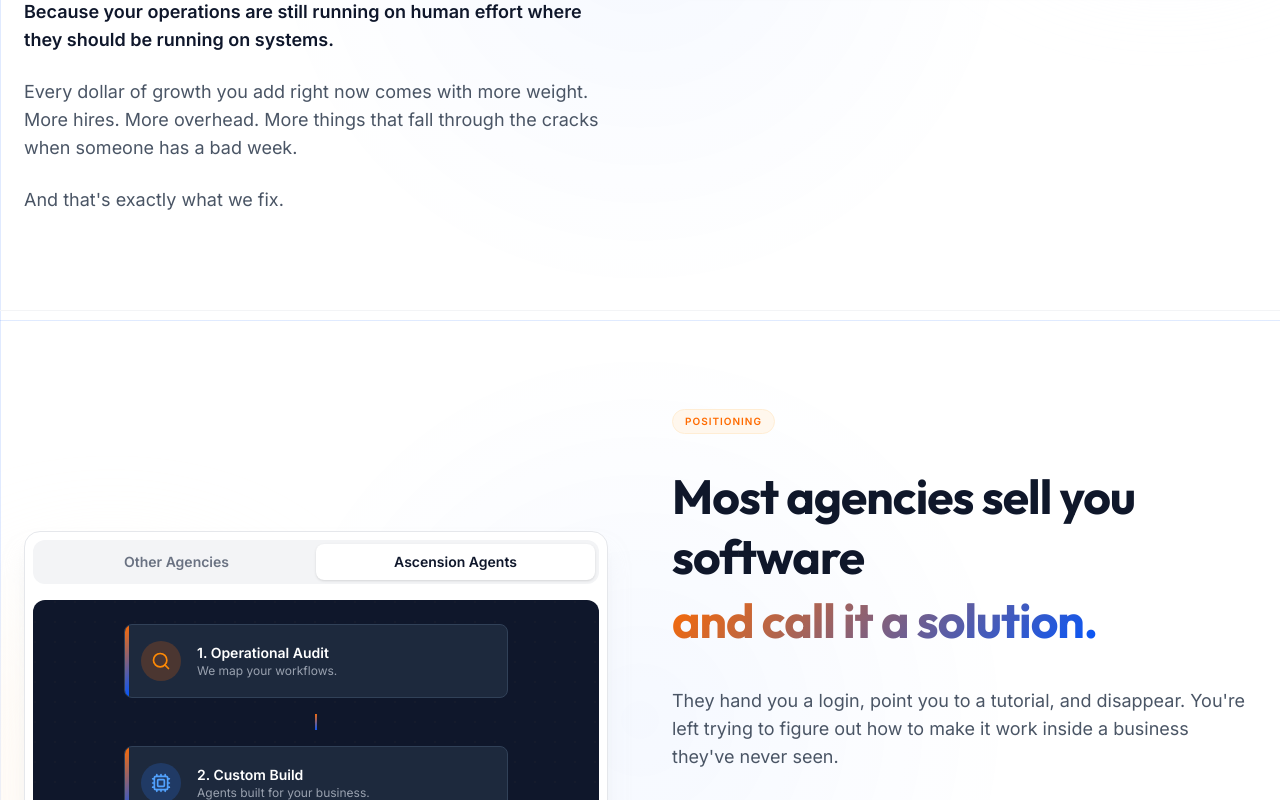
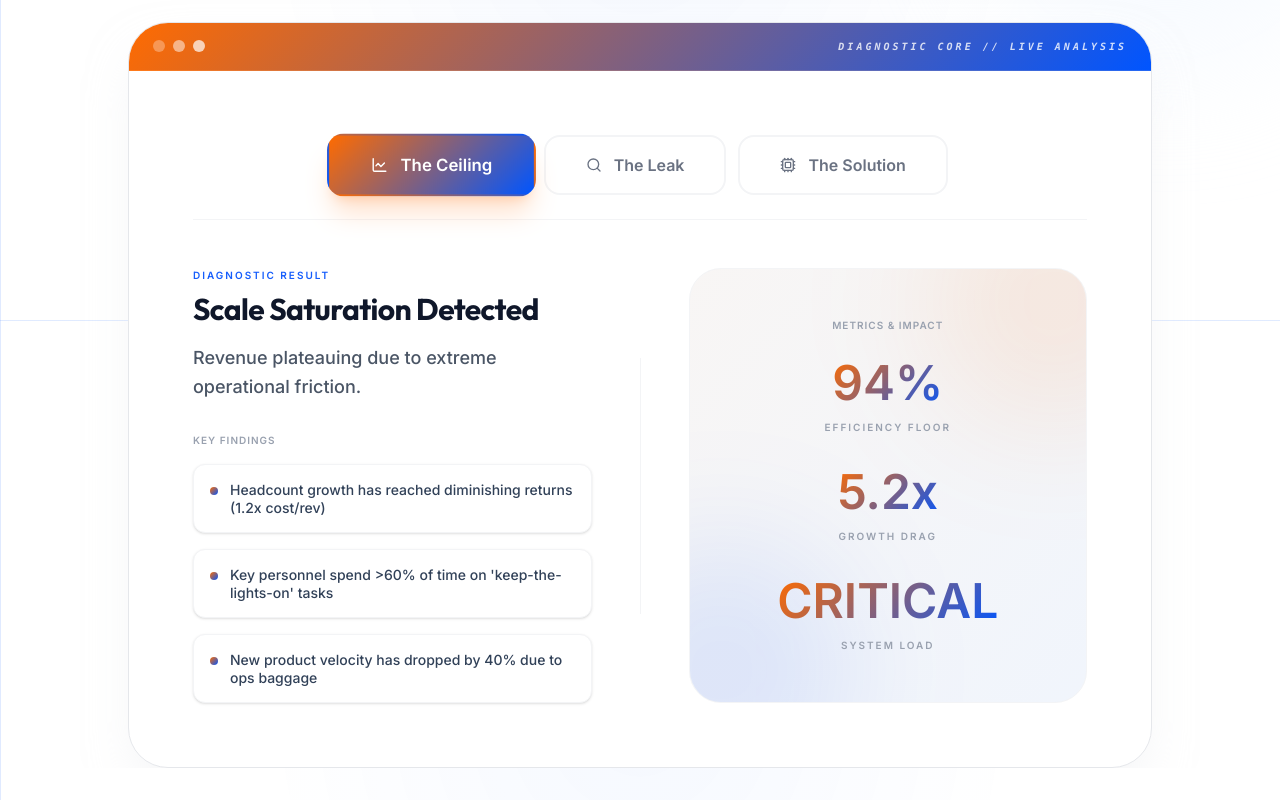
Before and after one commit to Abecks77/Ascension-Agents-, a React (Vite) app: page / in a window 1280 px wide. Shown: the part 2080-2880 px from the top of the page. Built offline with nearby package versions, Linux system fonts and the light colour scheme.

Commit message:
feat(sections): Enhance "Who This Is For" section details
Adds detailed statistics and descriptive bullet points to the "The Ceiling" and "The Leak" tabs, providing clearer insights into operational bottlenecks and revenue leakage.

```diff
--- a/src/Sections.tsx
+++ b/src/Sections.tsx
@@ -24,9 +24,54 @@
 export const WhoThisIsFor = () => {
   const [activeTab, setActiveTab] = React.useState(0);
   const tabs = [
-    { label: "The Ceiling", icon: <LineChart className="w-4 h-4" />, data: "Revenue plateauing due to operational bottlenecks." },
-    { label: "The Leak", icon: <Search className="w-4 h-4" />, data: "30% of leads lost due to delayed follow-ups." },
-    { label: "The Solution", icon: <Cpu className="w-4 h-4" />, data: "Automated agent systems handling 80% of manual tasks." }
+    {
+      label: "The Ceiling",
+      icon: <LineChart className="w-4 h-4" />,
+      title: "Scale Saturation Detected",
+      data: "Revenue plateauing due to extreme operational friction.",
+      stats: [
+        { label: "Efficiency Floor", value: "94%", color: "text-red-500" },
+        { label: "Growth Drag", value: "5.2x", color: "text-orange-600" },
+        { label: "System Load", value: "CRITICAL", color: "text-red-600" }
+      ],
+      details: [
+        "Headcount growth has reached diminishing returns (1.2x cost/rev)",
+        "Key personnel spend >60% of time on 'keep-the-lights-on' tasks",
+        "New product velocity has dropped by 40% due to ops baggage"
+      ]
+    },
+    {
+      label: "The Leak",
+      icon: <Search className="w-4 h-4" />,
+      title: "Revenue Leakage Analysis",
+      data: "Significant capital loss identified in the sales pipeline.",
+      stats: [
+        { label: "Lost Opportunity", value: "$42k/mo", color: "text-red-600" },
+        { label: "Response Delay", value: "6.2 hrs", color: "text-orange-600" },
+        { label: "Lead Drop-off", value: "34%", color: "text-slate-900" }
+      ],
+      details: [
+        "Inbound leads are ghosting due to inconsistent follow-up speed",
+        "Zero automated nurturing is happening after the 48-hour mark",
+        "CRM data integrity is below 60% due to manual entry errors"
+      ]
+    },
+    {
+      label: "The Solution",
+      icon: <Cpu className="w-4 h-4" />,
+      title: "Agentic Infrastructure Blueprint",
+      data: "Deploying autonomous systems for immediate operational lift.",
+      stats: [
+        { label: "Time Recovered", value: "25 hrs/wk", color: "text-blue-600" },
+        { label: "Scale Factor", value: "10x", color: "text-emerald-600" },
+        { label: "ROI Target", value: "480%", color: "text-blue-600" }
+      ],
+      details: [
+        "Automated lead enrichment & routing (0.2s latency)",
+        "Self-managing follow-up sequences based on intent signals",
+        "Live dashboard reporting generated by analytics agents"
+      ]
+    }
   ];
 
   return (
@@ -37,8 +82,8 @@
       </div>
 
       <div className="max-w-7xl mx-auto px-4 sm:px-6 relative z-10 w-full overflow-hidden">
-        <div className="grid lg:grid-cols-2 gap-12 lg:gap-16 items-center w-full">
-          <FadeIn>
+        <div className="flex flex-col items-center gap-12 lg:gap-16 w-full">
+          <FadeIn className="text-center max-w-4xl mx-auto">
             <div className="inline-flex items-center gap-2 px-3 py-1 rounded-full bg-blue-50 border border-blue-100 text-[10px] font-bold text-blue-600 uppercase tracking-widest mb-8">Who This Is For</div>
             <h2 className="text-2xl sm:text-4xl md:text-5xl font-bold mb-8 text-slate-900 leading-tight break-words text-balance pb-1">You don't have a growth problem. <span className="text-gradient">You have a leverage problem.</span></h2>
             <div className="space-y-6 text-lg text-gray-600 break-words">
@@ -51,39 +96,86 @@
             </div>
           </FadeIn>
 
-          <FadeIn delay={0.2}>
-            <div className="bg-white rounded-2xl border border-gray-200 shadow-xl shadow-gray-200/50 overflow-hidden">
-              <div className="bg-gradient-brand px-4 py-3 flex items-center justify-between border-b border-transparent">
+          <FadeIn delay={0.2} className="w-full max-w-5xl mx-auto">
+            <div className="bg-white rounded-[2.5rem] border border-gray-200 shadow-2xl shadow-gray-200/50 overflow-hidden">
+              <div className="bg-gradient-brand px-6 py-4 flex items-center justify-between border-b border-white/10">
                 <div className="flex items-center gap-2">
-                  <div className="w-3 h-3 rounded-full bg-white/20" />
-                  <div className="w-3 h-3 rounded-full bg-white/40" />
-                  <div className="w-3 h-3 rounded-full bg-white/60" />
+                  <div className="w-3 h-3 rounded-full bg-white/30" />
+                  <div className="w-3 h-3 rounded-full bg-white/50" />
+                  <div className="w-3 h-3 rounded-full bg-white/70" />
                 </div>
-                <div className="text-xs font-mono text-white/90 font-medium">operational_analysis.exe</div>
+                <div className="text-[10px] font-mono text-white/80 font-bold tracking-[0.3em] uppercase italic">Diagnostic Core // Live Analysis</div>
               </div>
-              <div className="p-4 md:p-6">
-                <div className="flex gap-2 mb-6 border-b border-gray-100 pb-2 overflow-x-auto hide-scrollbar">
+              <div className="p-6 sm:p-10 md:p-16">
+                <div className="flex flex-wrap gap-3 mb-12 border-b border-gray-100 pb-6 justify-center">
                   {tabs.map((tab, i) => (
                     <button
                       key={i}
                       onClick={() => setActiveTab(i)}
-                      className={`flex items-center gap-2 px-3 md:px-4 py-2 rounded-lg text-sm font-medium transition-colors whitespace-nowrap shrink-0 ${activeTab === i ? 'bg-blue-50 text-blue-600' : 'text-gray-500 hover:bg-gray-50'}`}
+                      className={`flex items-center gap-3 px-6 md:px-10 py-4 rounded-2xl text-base font-bold transition-all whitespace-nowrap shrink-0 border-2 ${activeTab === i ? 'bg-gradient-brand border-transparent text-white shadow-xl shadow-orange-500/20 scale-105' : 'bg-white border-gray-100 text-gray-500 hover:border-gray-300 hover:bg-gray-50'}`}
                     >
                       {tab.icon}
                       {tab.label}
                     </button>
                   ))}
                 </div>
-                <div className="bg-gray-50 rounded-xl p-4 md:p-6 min-h-[150px] flex items-center justify-center border border-gray-100">
+
+                <AnimatePresence mode="wait">
                   <motion.div
                     key={activeTab}
-                    initial={{ opacity: 0, y: 10 }}
-                    animate={{ opacity: 1, y: 0 }}
-                    className="text-center"
+                    initial={{ opacity: 0, x: 20 }}
+                    animate={{ opacity: 1, x: 0 }}
+                    exit={{ opacity: 0, x: -20 }}
+                    transition={{ duration: 0.3 }}
+                    className="grid lg:grid-cols-[1fr_auto_1fr] gap-12 items-center"
                   >
-                    <p className="text-lg font-medium text-slate-700">{tabs[activeTab].data}</p>
+                    <div className="space-y-8">
+                      <div>
+                        <div className="text-[10px] font-bold text-blue-600 uppercase tracking-[0.2em] mb-2">Diagnostic Result</div>
+                        <h3 className="text-3xl font-bold text-slate-900 mb-4">{tabs[activeTab].title}</h3>
+                        <p className="text-lg text-gray-600 leading-relaxed font-medium">{tabs[activeTab].data}</p>
+                      </div>
+
+                      <div className="space-y-4">
+                        <div className="text-[10px] font-bold text-gray-400 uppercase tracking-widest">Key Findings</div>
+                        {tabs[activeTab].details.map((detail, idx) => (
+                          <div key={idx} className="flex items-start gap-3 bg-white p-4 rounded-xl border border-gray-100 shadow-sm hover:border-blue-200 transition-colors">
+                            <div className="w-2 h-2 rounded-full bg-gradient-brand mt-1.5 shrink-0" />
+                            <p className="text-sm text-slate-700 font-medium leading-tight">{detail}</p>
+                          </div>
+                        ))}
+                      </div>
+                    </div>
+
+                    <div className="hidden lg:block w-px h-64 bg-gray-100" />
+
+                    <div className="bg-slate-50 rounded-[2rem] p-8 border border-gray-100 relative overflow-hidden flex flex-col justify-center h-full min-h-[350px]">
+                      <div className="absolute inset-0 bg-gradient-brand opacity-[0.03] pointer-events-none" />
+                      <div className="absolute -top-24 -right-24 w-64 h-64 bg-brand-orange/10 rounded-full blur-3xl" />
+                      <div className="absolute -bottom-24 -left-24 w-64 h-64 bg-brand-blue/10 rounded-full blur-3xl" />
+
+                      <div className="space-y-10 relative z-10">
+                        <div className="text-[10px] font-bold text-gray-400 uppercase tracking-widest text-center mb-6">Metrics & Impact</div>
+                        <div className="grid grid-cols-1 gap-8">
+                          {tabs[activeTab].stats.map((stat, idx) => (
+                            <div key={idx} className="text-center group">
+                              <div className={`text-4xl md:text-5xl font-black mb-2 transition-transform duration-500 group-hover:scale-110 ${stat.color.includes('slate') ? 'text-slate-900' : ''}`}>
+                                {stat.color.includes('text-') && !stat.color.includes('slate') ? (
+                                  <span className="text-gradient leading-none">{stat.value}</span>
+                                ) : (
+                                  stat.value
+                                )}
+                              </div>
+                              <div className="text-[10px] font-bold text-gray-400 uppercase tracking-[0.2em]">
+                                {stat.label}
+                              </div>
+                            </div>
+                          ))}
+                        </div>
+                      </div>
+                    </div>
                   </motion.div>
-                </div>
+                </AnimatePresence>
               </div>
             </div>
           </FadeIn>
```
